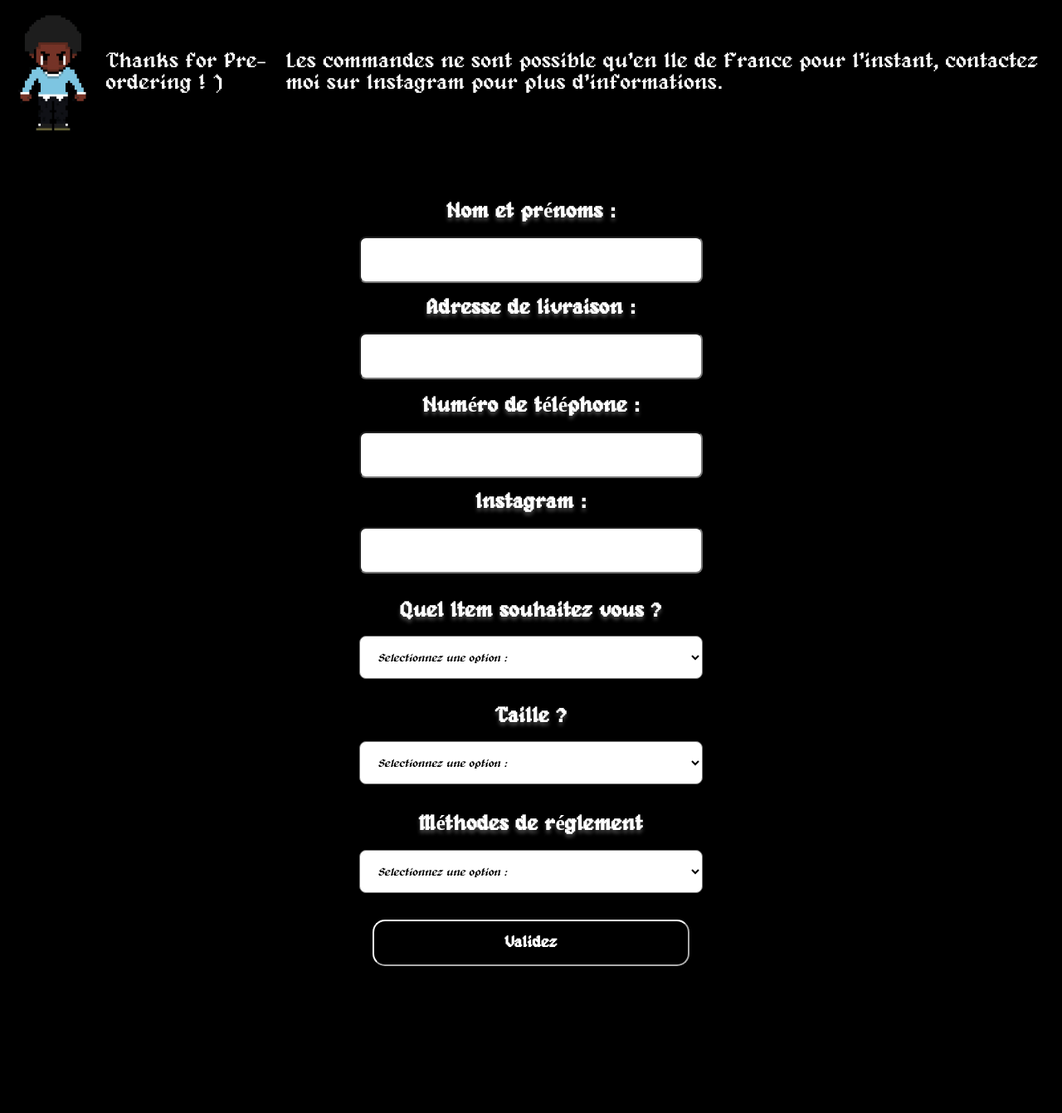
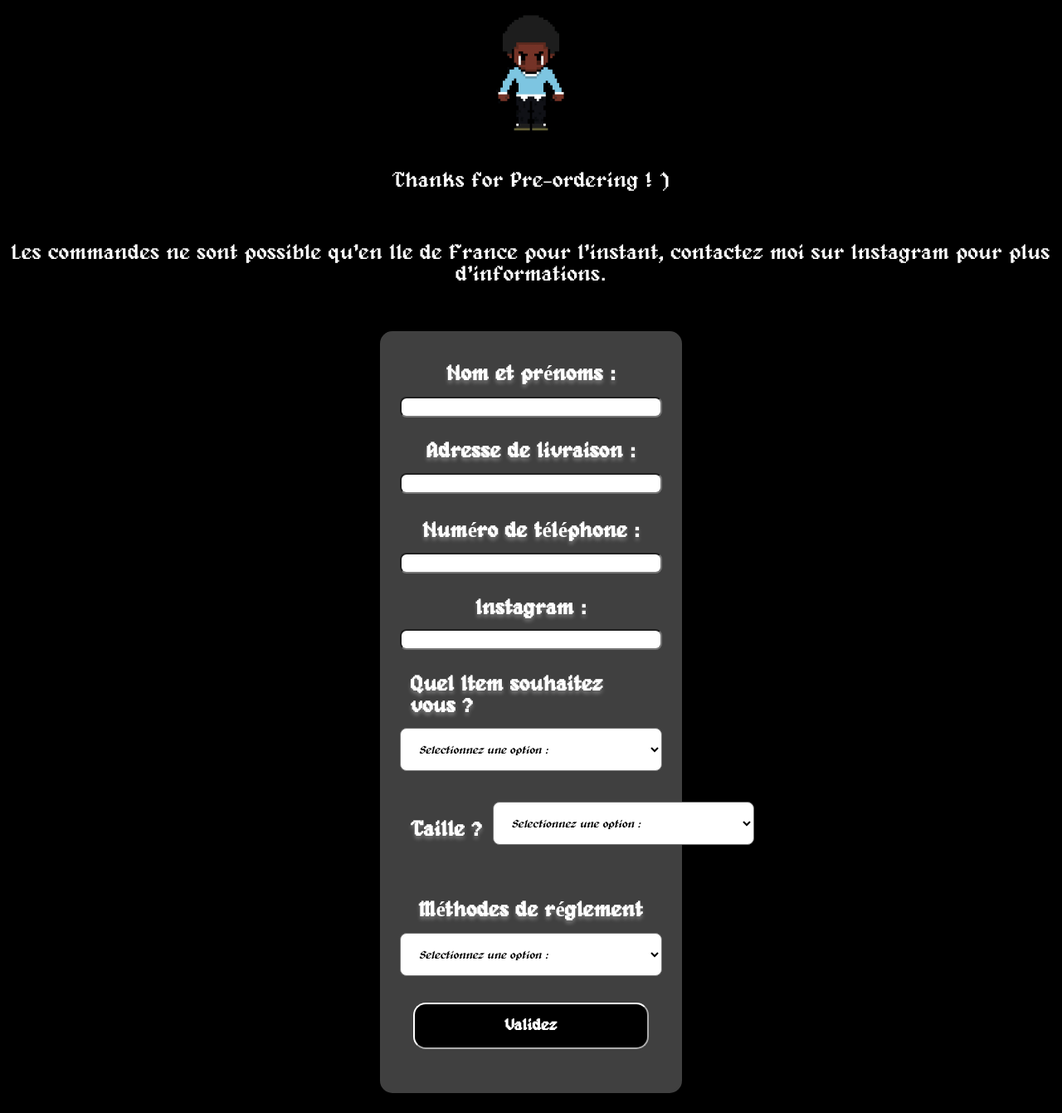
Before and after one commit to GleidNms/A, a PHP site: page /formulaire.html in a window 1280 px wide. Shown: the part 113-1454 px from the top of the page at 83% size. Before the commit the page ends 1277 px from the top, so only its background shows below. Run offline with PHP 8.4, Linux system fonts and the light colour scheme.

Commit message:
Update formulaire.css

```diff
--- a/formulaire.css
+++ b/formulaire.css
@@ -28,15 +28,17 @@ hr{
 .icywalkflex{
   display: flex;
   justify-content: center;
-  flex-direction: row;
+  flex-direction: column;
+    align-items: center;
 }
 
 .icytalk{
-  color: white;
+    color: white;
   font-size: 2vw;
   font-family: 'Alagard';
   display: flex;
-  align-items: center;
+  text-align: center;
+  padding: 5px;
 }
 
 .navbar{
@@ -119,16 +121,15 @@ hr{
     font-size: 2vh;
     font-family: 'Orkney';
     margin: 3vh;
-   /* background-color: rgba(255, 255, 255, 0.25);*/
+    background-color: rgba(255, 255, 255, 0.25);
+    padding: ;
+    display: flex;
+    flex-wrap: wrap;
+    flex-direction: column;
 }
 
 .size{
-    font-size: 2rem;
     display: flex;
-    height: 2vh;
-    padding: 18px;
-    border-style: black;
-    /* background: linear-gradient(180deg, #87CEEB 0%, #00FF7F 100%); */
     border-radius: 8px;
     width: inherit;
     color: black;
@@ -136,6 +137,7 @@ hr{
     font-style: italic;
     justify-content: center;
     margin-bottom: 2vh;
+    text-align: center;
 }
 
 .shirtscss{
```
